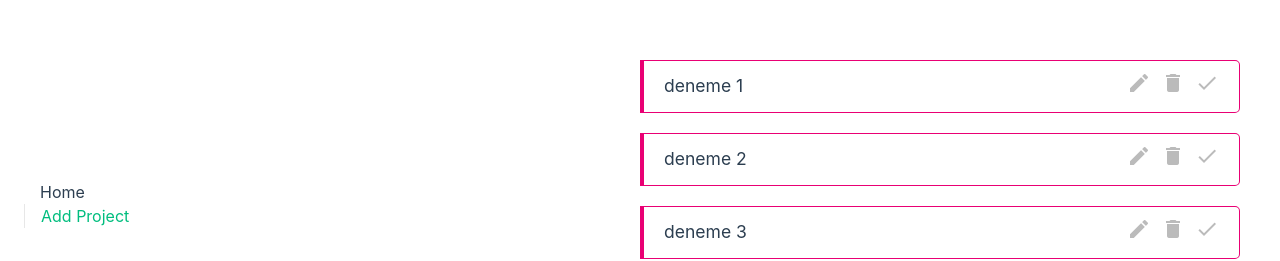
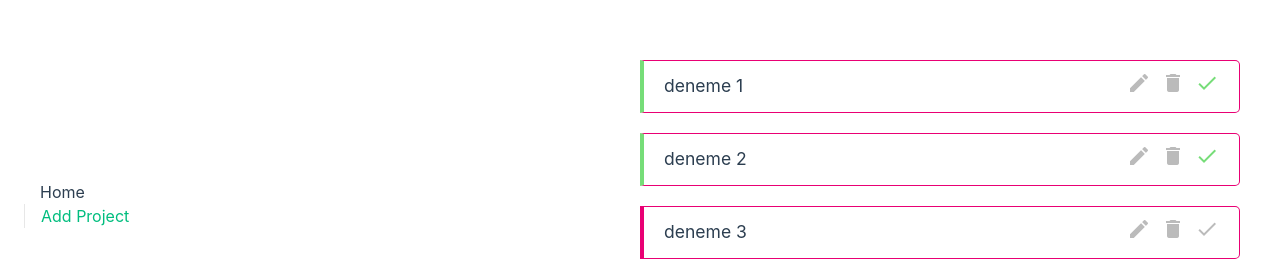
Before and after one commit to banuaggun/project-planner, a Vue app: page / in a window 1280 px wide. Shown: the part 204-465 px from the top of the page. Built offline with nearby package versions, Linux system fonts and the light colour scheme; data requests are answered from the project's data file.

Commit message:
toggle complete actions have been completed

```diff
--- a/data/db.json
+++ b/data/db.json
@@ -1,28 +1,28 @@
 {
-  "projects":[
+  "projects": [
     {
-      "id":1,
-      "title":"deneme 1",
-      "details":"Minim adipisicing sint officia consectetur labore sunt sint consequat minim velit mollit sint. Elit aliquip enim do ullamco non voluptate fugiat est et sint enim duis enim. Sint est nisi consectetur sint laborum aute dolore sit qui eiusmod cupidatat sunt. Aliquip aute enim mollit elit labore non. Elit esse sint culpa proident occaecat occaecat dolore.",
-      "complete":true
+      "id": 1,
+      "title": "deneme 1",
+      "details": "Minim adipisicing sint officia consectetur labore sunt sint consequat minim velit mollit sint. Elit aliquip enim do ullamco non voluptate fugiat est et sint enim duis enim. Sint est nisi consectetur sint laborum aute dolore sit qui eiusmod cupidatat sunt. Aliquip aute enim mollit elit labore non. Elit esse sint culpa proident occaecat occaecat dolore.",
+      "complete": true
     },
     {
-      "id":2,
-      "title":"deneme 2",
-      "details":"Minim adipisicing sint officia consectetur labore sunt sint consequat minim velit mollit sint.",
-      "complete":false
+      "id": 2,
+      "title": "deneme 2",
+      "details": "Minim adipisicing sint officia consectetur labore sunt sint consequat minim velit mollit sint.",
+      "complete": true
     },
     {
-      "id":3,
-      "title":"deneme 3",
-      "details":"Minim adipisicing sint officia consectetur labore sunt sint consequat minim velit mollit sint. Elit aliquip enim do ullamco non voluptate fugiat est et sint enim duis enim. Sint est nisi consectetur sint laborum aute dolore sit qui eiusmod cupidatat sunt. Aliquip aute enim mollit elit labore non. Elit esse sint culpa proident occaecat occaecat dolore.",
-      "complete":true
+      "id": 3,
+      "title": "deneme 3",
+      "details": "Minim adipisicing sint officia consectetur labore sunt sint consequat minim velit mollit sint. Elit aliquip enim do ullamco non voluptate fugiat est et sint enim duis enim. Sint est nisi consectetur sint laborum aute dolore sit qui eiusmod cupidatat sunt. Aliquip aute enim mollit elit labore non. Elit esse sint culpa proident occaecat occaecat dolore.",
+      "complete": false
     },
     {
-      "id":4,
-      "title":"deneme 4",
-      "details":"Elit aliquip enim do ullamco non voluptate fugiat est et sint enim duis enim. Sint est nisi consectetur sint laborum aute dolore sit qui eiusmod cupidatat sunt. Aliquip aute enim mollit elit labore non. Elit esse sint culpa proident occaecat occaecat dolore.",
-      "complete":false
+      "id": 4,
+      "title": "deneme 4",
+      "details": "Elit aliquip enim do ullamco non voluptate fugiat est et sint enim duis enim. Sint est nisi consectetur sint laborum aute dolore sit qui eiusmod cupidatat sunt. Aliquip aute enim mollit elit labore non. Elit esse sint culpa proident occaecat occaecat dolore.",
+      "complete": false
     }
   ]
 }
--- a/src/components/SingleProject.vue
+++ b/src/components/SingleProject.vue
@@ -1,13 +1,15 @@
 <template>
-    <div class="project">
+    <div class="project" :class="{ complete: project.complete }">
         <div class="actions">
             <h3 @click="showDetails = !showDetails">{{ project.title }}</h3>
             <div class="icons">
                 <span class="material-icons">edit</span>
                 <span class="material-icons" @click="deleteProject">
-                  delete
+                    delete
                 </span>
-                <span class="material-icons">done</span>
+                <span class="material-icons tick" @click="toggleComplete"
+                    >done</span
+                >
             </div>
         </div>
         <div class="details" v-if="showDetails">
@@ -28,6 +30,15 @@
         deleteProject() {
             fetch(this.uri, { method: "DELETE" })
                 .then(() => this.$emit("delete", this.project.id))
+                .catch((err) => console.log(err));
+        },
+        toggleComplete() {
+            fetch(this.uri, {
+                method: "PATCH",
+                headers: { "Content-Type": "application/json" },
+                body: JSON.stringify({ complete: !this.project.complete }),
+            })
+                .then(() => this.$emit("complete", this.project.id))
                 .catch((err) => console.log(err));
         },
     },
@@ -62,4 +73,10 @@
 .material-icons:hover {
     color: #777;
 }
+.project.complete {
+    border-left: 4px solid #76dd78;
+}
+.project.complete .tick {
+    color: #76dd78;
+}
 </style>
--- a/src/views/Home.vue
+++ b/src/views/Home.vue
@@ -5,6 +5,7 @@
                 <SingleProject
                     :project="project"
                     @delete="handleDelete"
+                    @complete="handleComplete"
                 ></SingleProject>
             </div>
         </div>
@@ -34,6 +35,10 @@
                 (project) => project.id !== id
             );
         },
+        handleComplete(id) {
+            let p = this.projects.find((project) => project.id === id);
+            p.complete = !p.complete;
+        },
     },
 };
 </script>
```
